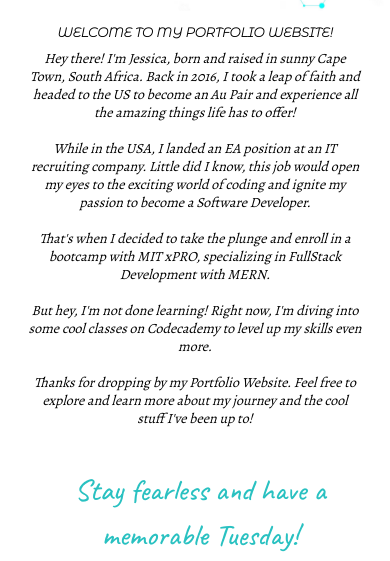
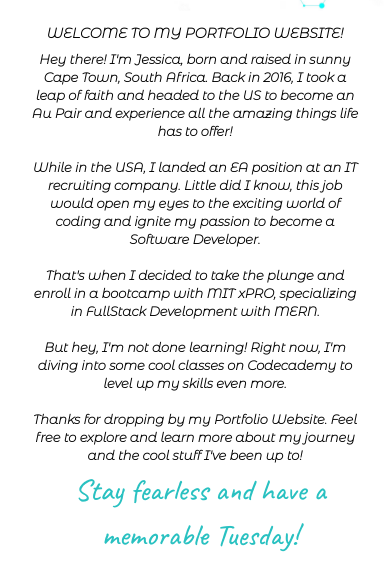
Before and after one commit to classonjess/jessweb, a plain HTML site: page index.html in a window 390 px wide. Shown: the part 342-903 px from the top of the page. Drawn offline with nearby package versions, Linux system fonts and the light colour scheme; a web font is replaced by a local one.

Commit message:
Update style.css

```diff
--- a/style.css
+++ b/style.css
@@ -382,7 +382,7 @@ input[type=checkbox]:checked ~ .menu {
 }
 
 header{
- font-size: 13px;
+ font-size: 14px;
  text-align: center;
  margin-top: 315px;
  margin-left: 0;
@@ -400,13 +400,12 @@ background-size: 62%;
  margin-top: 342px;
  margin-left: 28px;
  margin-right: 28px;
- font-size: 14px;
+ font-size: 13px;
  padding-right: 0px;
  text-align: center;
  line-height: 18px;
- font-family: Alegreya;
- font-style: italic;
- font-weight: 100;
+ font-family:  "Montserrat Alternates" , Alegreya;
+ font-weight: 0px;
 }
 
 #tess{
```
